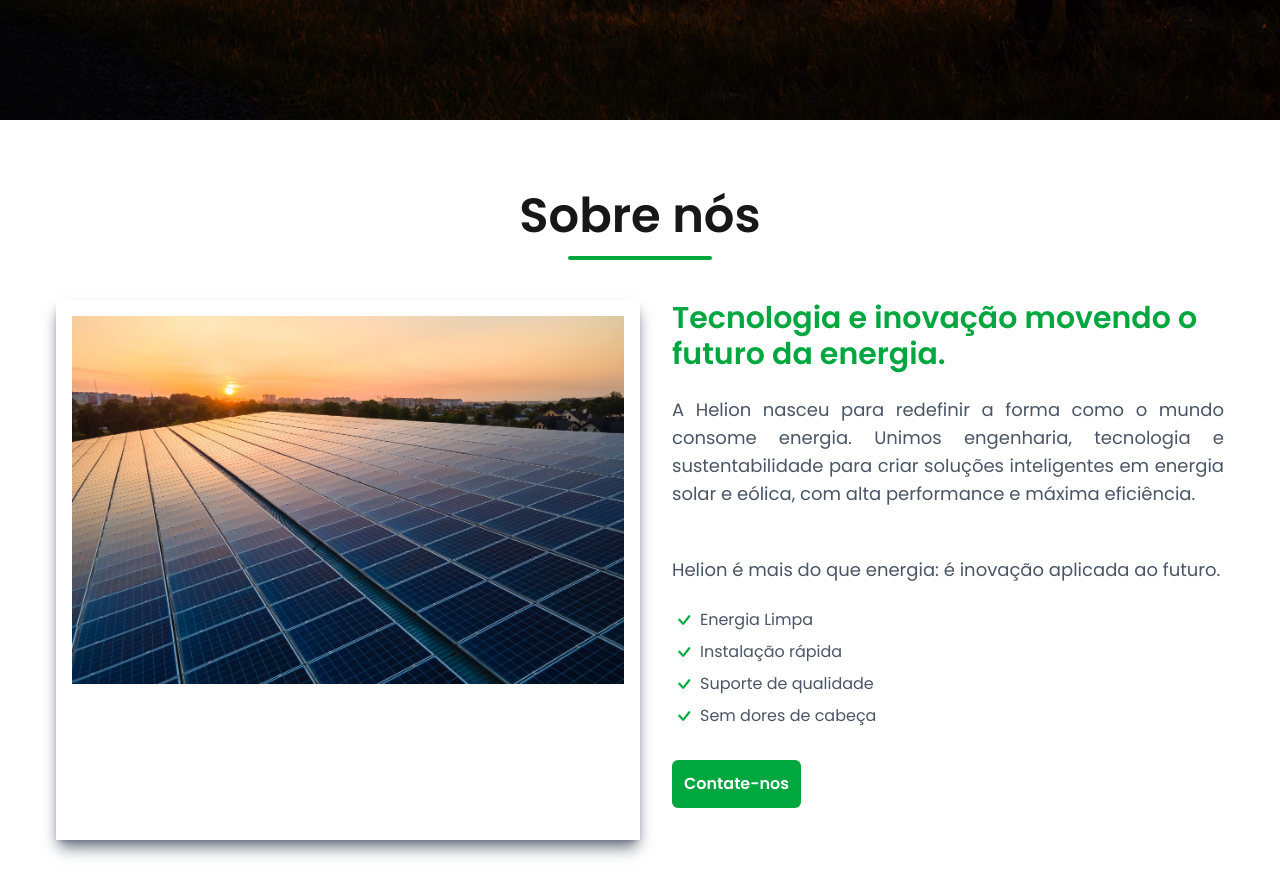
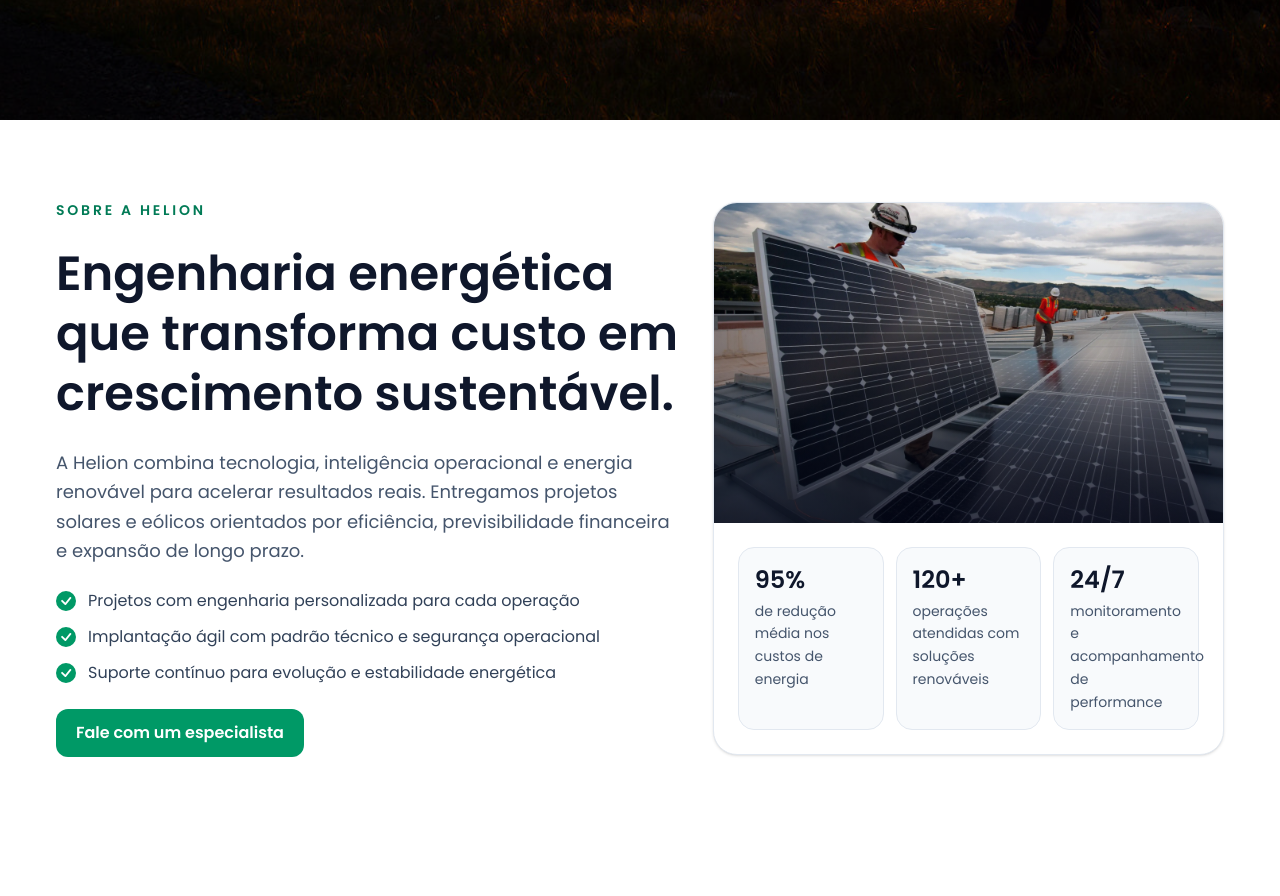
Before and after one commit to NarioMendonca/helion, a Next.js app: page / in a window 1280 px wide. Shown: the part 680-1576 px from the top of the page. Built offline with nearby package versions, Linux system fonts and the light colour scheme.

Commit message:
feat: refactor about us page

```diff
--- a/app/_components/AboutUs.tsx
+++ b/app/_components/AboutUs.tsx
@@ -1,50 +1,80 @@
 import Image from "next/image"
-import AboutUsImage from "@/public/solar-plates.jpg"
-import { BsCheck } from "react-icons/bs"
+import AboutUsImage from "@/public/installing-solar-energy.jpg"
+import { BsCheckCircleFill } from "react-icons/bs"
+
+const commitments = [
+  "Projetos com engenharia personalizada para cada operação",
+  "Implantação ágil com padrão técnico e segurança operacional",
+  "Suporte contínuo para evolução e estabilidade energética",
+]
+
+const impactMetrics = [
+  {
+    value: "95%",
+    label: "de redução média nos custos de energia",
+  },
+  {
+    value: "120+",
+    label: "operações atendidas com soluções renováveis",
+  },
+  {
+    value: "24/7",
+    label: "monitoramento e acompanhamento de performance",
+  },
+]
 
 export default function AboutUs() {
   return (
-    <section className="px-14 py-18">
-      <div className="flex flex-col items-center gap-4 mb-10">
-        <h1 className="text-5xl font-semibold">
-          Sobre nós
-        </h1>
-        <div className="h-1 w-36 rounded-full bg-green-600" />
-      </div>
-      <div className="flex gap-8">
-        <div className=" flex-1 shadow-lg shadow-gray-500 outline-white p-4">
-          <div>
+    <section className="relative overflow-hidden px-6 py-20 sm:px-10 lg:px-14">
+      <div className="mx-auto grid w-full max-w-7xl gap-8 lg:grid-cols-[1.1fr_0.9fr] lg:items-center">
+        <article className="order-2 space-y-6 lg:order-1">
+          <p className="text-sm font-semibold uppercase tracking-[0.2em] text-emerald-700">
+            Sobre a Helion
+          </p>
+          <h1 className="text-4xl font-semibold leading-tight text-slate-900 sm:text-5xl">
+            Engenharia energética que transforma custo em crescimento sustentável.
+          </h1>
+          <p className="max-w-2xl text-lg leading-relaxed text-slate-600">
+            A Helion combina tecnologia, inteligência operacional e energia renovável para
+            acelerar resultados reais. Entregamos projetos solares e eólicos orientados por
+            eficiência, previsibilidade financeira e expansão de longo prazo.
+          </p>
+
+          <ul className="space-y-3">
+            {commitments.map((item) => (
+              <li key={item} className="flex items-start gap-3 text-sm text-slate-700 sm:text-base">
+                <BsCheckCircleFill className="mt-0.5 h-5 w-5 shrink-0 text-emerald-600" />
+                <span>{item}</span>
+              </li>
+            ))}
+          </ul>
+
+          <button className="rounded-xl bg-emerald-600 px-5 py-3 text-sm font-semibold text-white transition hover:bg-emerald-700 cursor-pointer sm:text-base">
+            Fale com um especialista
+          </button>
+        </article>
+
+        <aside className="order-1 overflow-hidden rounded-3xl border border-slate-200 bg-white shadow-sm lg:order-2">
+          <div className="relative h-64 sm:h-80">
             <Image
               src={AboutUsImage}
-              alt="paineis solares"
-              width={1024}
-              height={1024}
-              style={{ objectFit: "cover" }}
+              alt="Parque de energia solar da Helion"
+              fill
+              className="object-cover"
+              sizes="(max-width: 1024px) 100vw, 44vw"
             />
+            <div className="absolute inset-0 bg-linear-to-t from-slate-950/70 via-slate-900/25 to-transparent" />
           </div>
-        </div>
-        <div className="flex flex-col justify-center items-start flex-1 ">
-          <h2 className="text-3xl font-semibold text-green-600">
-            Tecnologia e inovação movendo o futuro da energia.
-          </h2>
-          <p className="py-6 text-gray-600 text-lg text-justify">
-            A Helion nasceu para redefinir a forma como o mundo consome energia. Unimos engenharia,
-            tecnologia e sustentabilidade para criar soluções inteligentes em energia solar e eólica,
-            com alta performance e máxima eficiência.
-          </p>
-          <p className="py-6 text-gray-600 text-lg text-justify">
-            Helion é mais do que energia: é inovação aplicada ao futuro.
-          </p>
-          <ul className="flex flex-col gap-2 text-gray-600">
-            <li className="flex gap-1 items-center"><BsCheck className="w-6 h-6 text-green-600" /> Energia Limpa</li>
-            <li className="flex gap-1 items-center"><BsCheck className="w-6 h-6 text-green-600" /> Instalação rápida</li>
-            <li className="flex gap-1 items-center"><BsCheck className="w-6 h-6 text-green-600" /> Suporte de qualidade</li>
-            <li className="flex gap-1 items-center"><BsCheck className="w-6 h-6 text-green-600" /> Sem dores de cabeça</li>
-          </ul>
-          <button className="my-8 bg-green-600 text-white font-semibold p-3 rounded-md cursor-pointer">
-            Contate-nos
-          </button>
-        </div>
+
+          <div className="grid gap-3 p-5 sm:grid-cols-3 sm:p-6">
+            {impactMetrics.map((metric) => (
+              <div key={metric.label} className="rounded-2xl border border-slate-200 bg-slate-50 p-4">
+                <p className="text-2xl font-semibold text-slate-900">{metric.value}</p>
+                <p className="mt-1 text-xs leading-relaxed text-slate-600 sm:text-sm">{metric.label}</p>
+              </div>
+            ))}
+          </div>
+        </aside>
       </div>
     </section>
   )
--- a/app/page.tsx
+++ b/app/page.tsx
@@ -4,7 +4,6 @@
 import { Footer } from "./_components/Footer";
 import Header from "./_components/Header";
 import Hero from "./_components/Hero";
-import OurMission from "./_components/OurMission";
 import OurServices from "./_components/OurServices";
 
 export default function Home() {
```
